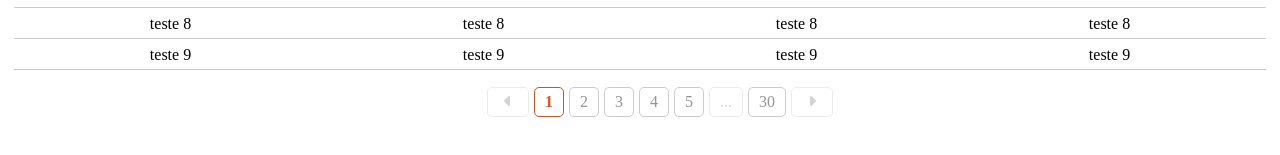
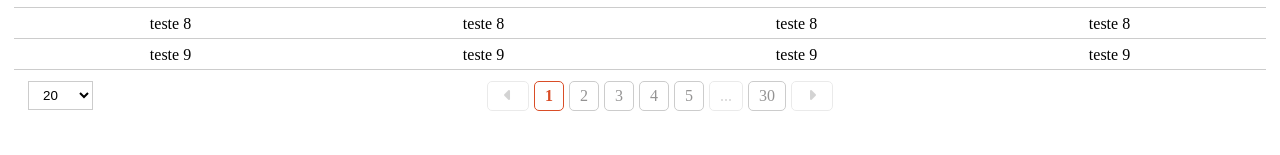
Before and after one commit to WorkspaceCardappio/angular-component-hub, an Angular app in the folder angular-component-hub/: page / in a window 1280 px wide. Shown: the part 287-442 px from the top of the page. Built offline with nearby package versions, Linux system fonts and the light colour scheme.

Commit message:
feat: criando componente de pagesize

```diff
--- a/angular-component-hub/src/app/shared/list/list.component.html
+++ b/angular-component-hub/src/app/shared/list/list.component.html
@@ -25,9 +25,18 @@
         }
       </main>
 
-      <app-paginator
-        [pageable]="responseData"
-      ></app-paginator>
+      <footer>
+        <div>
+            <app-page-size
+              [quantityPages]="quantityPages"
+              (detectPageSize)="detectChangePageSize($event)"
+            ></app-page-size>
+        </div>
+
+        <div class="center">
+          <app-paginator [pageable]="responseData"></app-paginator>
+        </div>
+      </footer>
 
     }
 
--- a/angular-component-hub/src/app/shared/list/list.component.scss
+++ b/angular-component-hub/src/app/shared/list/list.component.scss
@@ -59,30 +59,14 @@ section {
 footer {
 
   display: flex;
-  justify-content: center;
+  align-items: center;
+  padding: 10px 20px;
+  position: relative;
 
-  div {
-
-    width: auto;
-
-    ul {
-      display: flex;
-      gap: 5px;
-    }
-
-    ul li {
-      border-radius: 5px;
-      color: #949393;
-      border: 1px solid #ccc;
-      padding: 5px 10px;
-      list-style: none;
-    }
-
-    ul li:nth-child(2) {
-      color: #D94D27;
-      border: 1px solid #D94D27;
-    }
-
+  .center {
+    position: absolute;
+    left: 50%;
+    transform: translateX(-50%);
   }
 
 }
--- a/angular-component-hub/src/app/shared/list/list.component.ts
+++ b/angular-component-hub/src/app/shared/list/list.component.ts
@@ -1,18 +1,20 @@
 import { CommonModule } from '@angular/common';
 import { Component, Input, OnInit } from '@angular/core';
 import { Pageable } from '../../model/pageable.model';
+import { PageSizeComponent } from "../page-size/page-size.component";
 import { PaginatorComponent } from '../paginator/paginator.component';
 import { ListParams } from './params/list-params.model';
 
 @Component({
   selector: 'app-list',
-  imports: [CommonModule, PaginatorComponent],
+  imports: [CommonModule, PaginatorComponent, PageSizeComponent],
   templateUrl: './list.component.html',
   styleUrl: './list.component.scss'
 })
 export class ListComponent implements OnInit {
 
   @Input({ required: true }) params!: ListParams;
+  @Input() quantityPages: number[] = [20, 5, 10, 50, 100];
 
   responseData: Pageable = { content: [], empty: false, first: true, last: true, number: 0, totalPages: 30 } as any;
 
@@ -24,4 +26,8 @@ export class ListComponent implements OnInit {
 
   }
 
+  detectChangePageSize(value: number) {
+    console.log('Mudou size fazer o findAll Com tamanho diferente:' + value);
+  }
+
 }
--- /dev/null
+++ b/angular-component-hub/src/app/shared/page-size/page-size.component.scss
@@ -0,0 +1,6 @@
+select {
+  padding: 5px 10px;
+  background: none;
+  border: 1px solid #ccc;
+  outline: none;
+}
--- /dev/null
+++ b/angular-component-hub/src/app/shared/page-size/page-size.component.ts
@@ -0,0 +1,44 @@
+import { CommonModule } from '@angular/common';
+import { Component, EventEmitter, Input, OnInit, Output, signal } from '@angular/core';
+
+@Component({
+  selector: 'app-page-size',
+  imports: [CommonModule],
+  template: `
+    <select [value]="selectedPageSize()" (change)="onChangePageSize($event)">
+      @for (quantity of quantityPages; track quantity) {
+        <option [value]="quantity">{{ quantity }}</option>
+      }
+    </select>
+  `,
+  styles: `
+    select {
+      padding: 5px 10px;
+      background: none;
+      border: 1px solid #ccc;
+      outline: none;
+    }
+  `
+})
+export class PageSizeComponent implements OnInit {
+
+  @Input({ required: true }) quantityPages!: number[];
+
+  @Output() detectPageSize: EventEmitter<number> = new EventEmitter();
+
+  readonly selectedPageSize = signal(20);
+
+  ngOnInit(): void {
+    this.selectedPageSize.set(this.quantityPages[0]);
+  }
+
+  onChangePageSize(event: Event) {
+
+    const value = (event.target as HTMLSelectElement).value;
+    if (!value) return;
+
+    this.selectedPageSize.set(parseInt(value));
+    this.detectPageSize.emit(this.selectedPageSize());
+  }
+
+}
```
Also changed, not shown: 1 other file (tests, documents, lock files or other folders).
